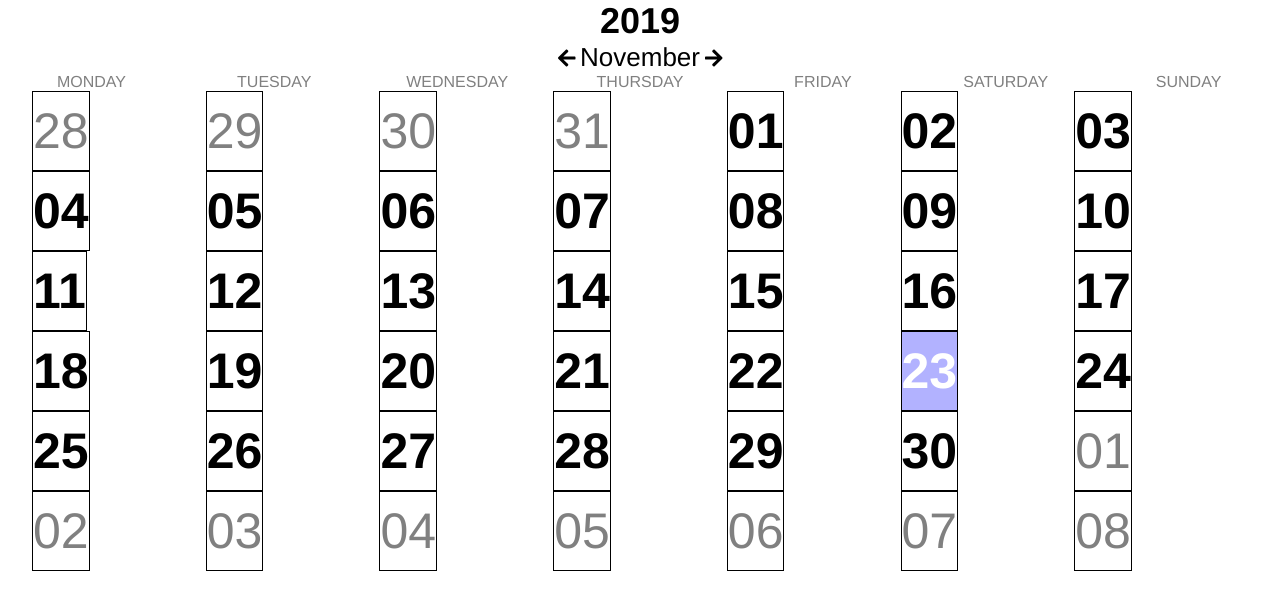
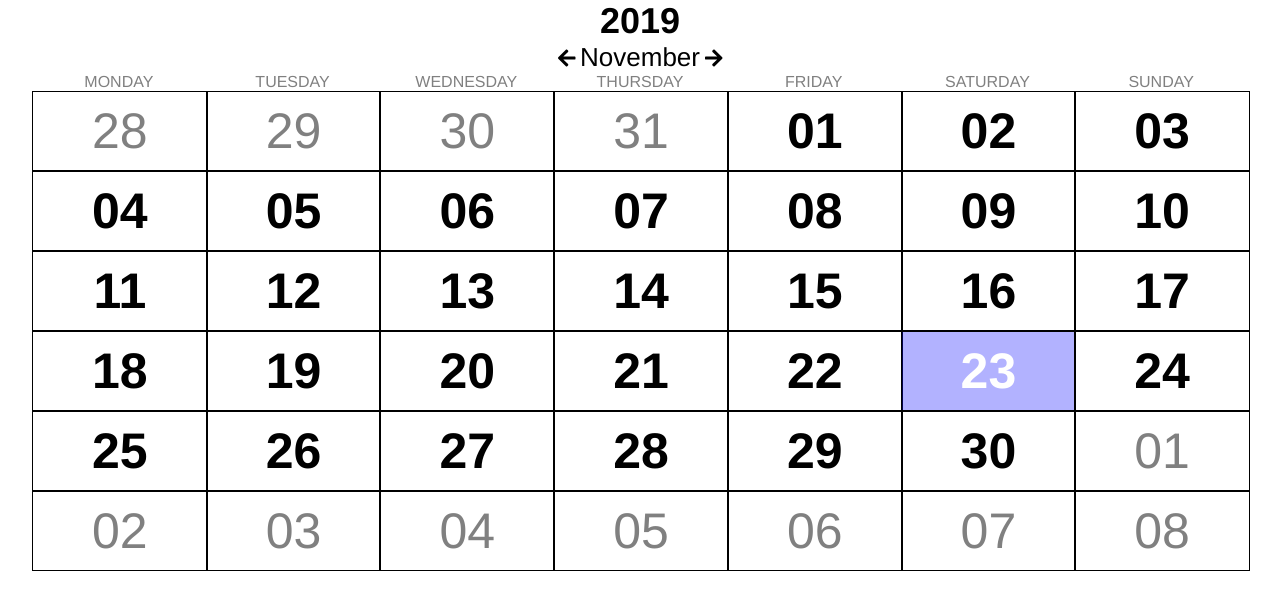
Before and after one commit to domotord90/react-calendar, a React (Create React App) app: page / in a window 1280 px wide. Shown: the top 610 px of the page. Built offline with nearby package versions, Linux system fonts and the light colour scheme.

Commit message:
style fixes

```diff
--- a/src/components/App.js
+++ b/src/components/App.js
@@ -3,6 +3,8 @@ import Year from "./Year";
 import Month from "./Month";
 import Dates from "./Dates";
 import CalendarEvents from "./CalendarEvents";
+
+import "../styles/App.css";
 
 const App = () => {
   const convertUTCDateToLocalDate = date => {
@@ -32,7 +34,7 @@ const App = () => {
   const [timeValue, setTimeValue] = useState("12:00pm");
 
   return (
-    <div>
+    <div className="app-main-container">
       <Year year={year} />
       <Month
         month={month}
--- a/src/components/Dates.js
+++ b/src/components/Dates.js
@@ -205,7 +205,7 @@ const Dates = ({
   };
 
   return (
-    <div>
+    <div className="date-main-container">
       <div className="date-name-container">
         <span className="day-name">Monday</span>
         <span className="day-name">Tuesday</span>
--- /dev/null
+++ b/src/styles/App.css
@@ -0,0 +1,6 @@
+.app-main-container {
+  width: 100%;
+  display: flex;
+  flex-direction: column;
+  align-items: center;
+}
--- a/src/styles/Dates.css
+++ b/src/styles/Dates.css
@@ -1,8 +1,16 @@
+.date-main-container {
+  width: 100%;
+  display: flex;
+  flex-direction: column;
+  align-items: center;
+}
+
 .date-name-container {
   display: grid;
   grid-template-columns: repeat(7, 1fr);
   justify-items: center;
   grid-column-gap: 0px;
+  width: 95%;
 }
 
 .day-name {
@@ -17,7 +25,6 @@
   width: 95%;
   grid-template-columns: repeat(7, 1fr);
   column-gap: 0px;
-  margin: 0 auto;
 }
 
 .date-current-month {
@@ -38,7 +45,7 @@
   padding: 10px 0px;
   text-align: center;
   user-select: none;
-  width: fit-content;
+  width: 100%;
 }
 
 .today {
@@ -60,7 +67,7 @@
   .date-cell {
     font-size: 2.5rem;
     padding: 0;
-    width: fit-content;
+    width: 100%;
   }
 
   .day-name {
```
